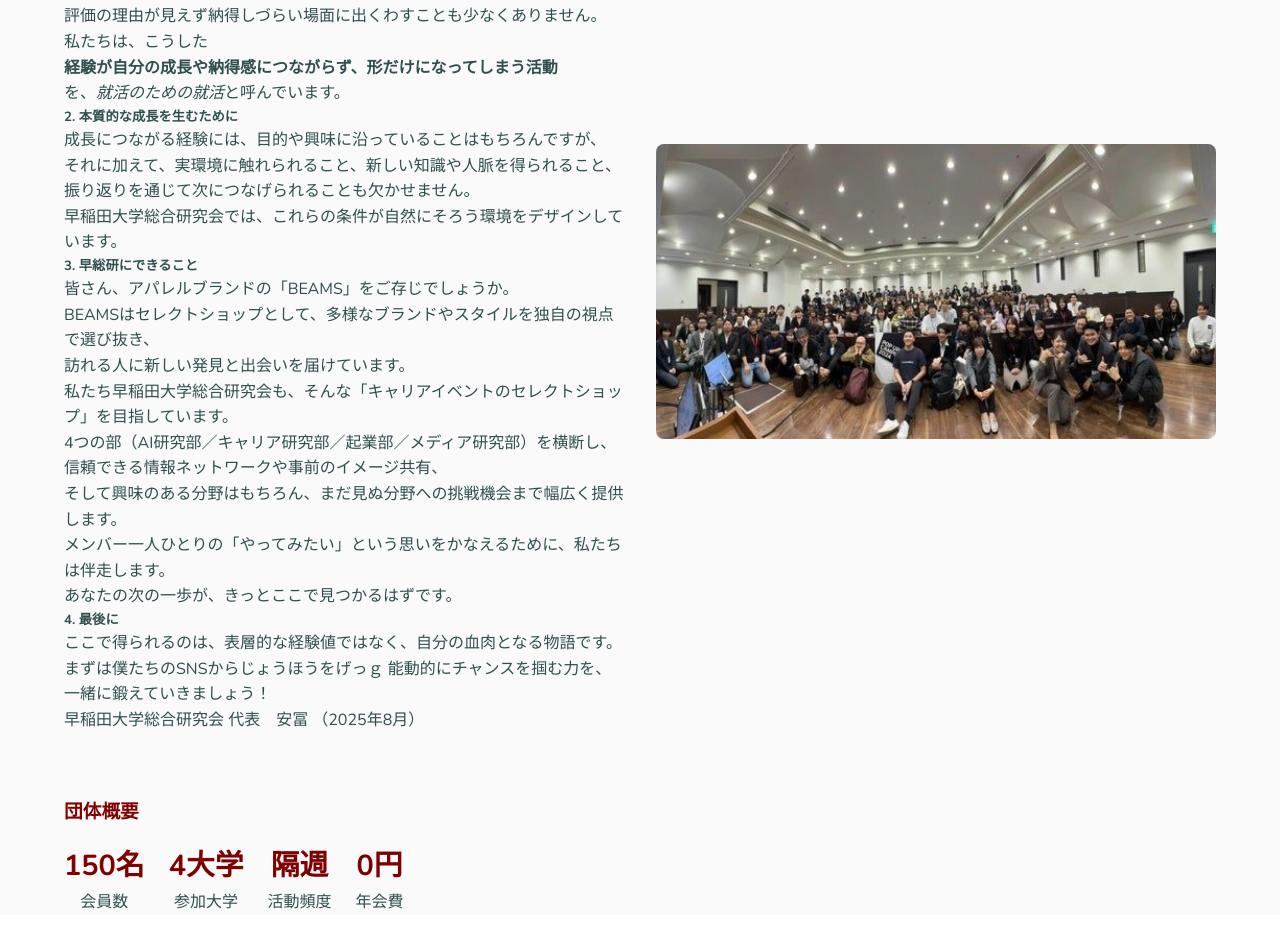
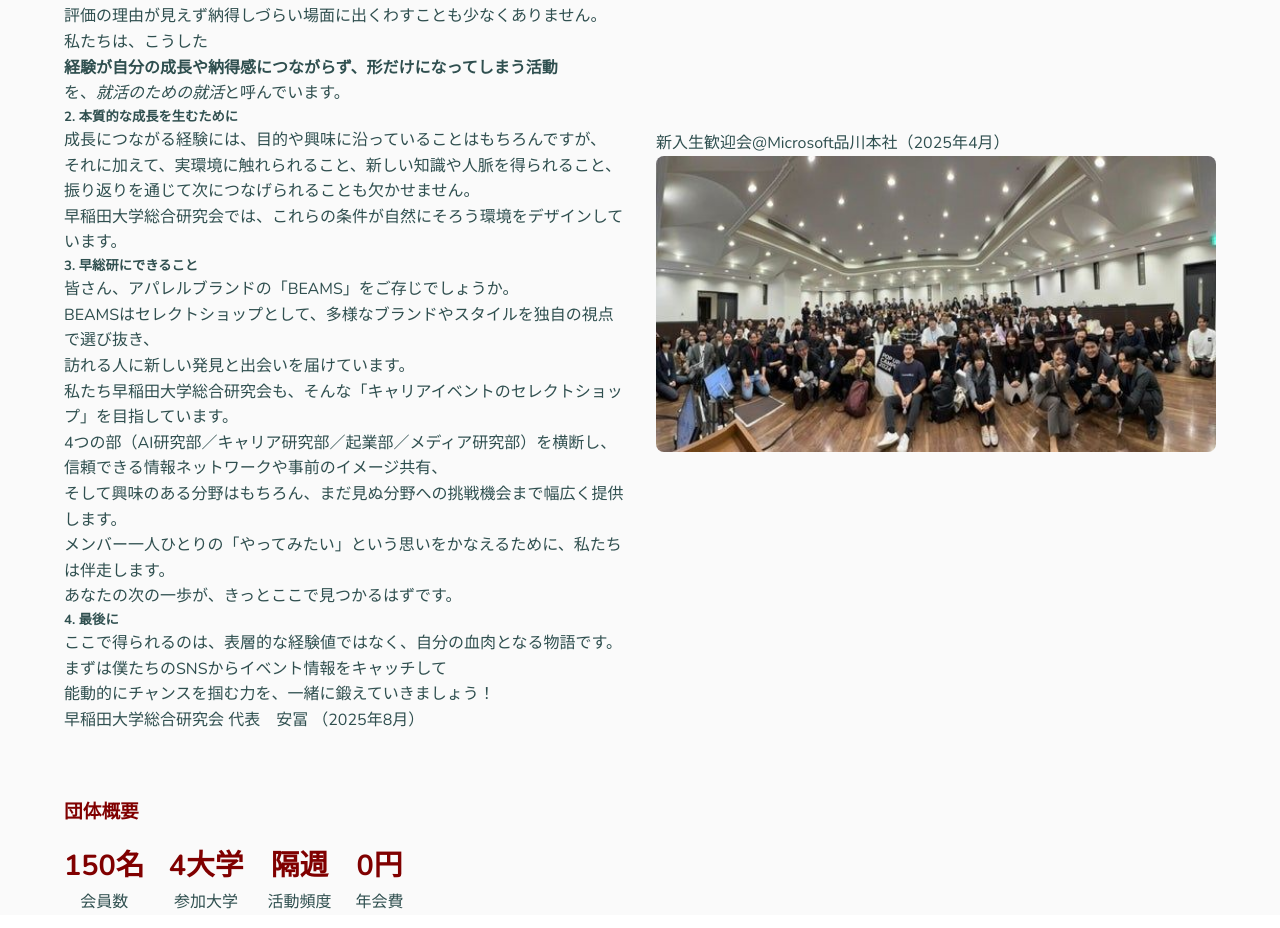
Before and after one commit to saleswasera-del/sousouken.github.io, a plain HTML site: page about.html in a window 1280 px wide. Shown: the part 907-1835 px from the top of the page. Drawn offline with nearby package versions, Linux system fonts and the light colour scheme; files whose address does not match are found by name.

Commit message:
Update about.html

```diff
--- a/about.html
+++ b/about.html
@@ -88,7 +88,7 @@
           <h5>4. 最後に</h5>
           <p>
             ここで得られるのは、表層的な経験値ではなく、自分の血肉となる物語です。<br>
-            まずは僕たちのSNSからじょうほうをげっｇ
+            まずは僕たちのSNSからイベント情報をキャッチして<br>
             能動的にチャンスを掴む力を、一緒に鍛えていきましょう！
           </p>
           <p class="signature">早稲田大学総合研究会 代表　安冨 （2025年8月）</p>
@@ -103,6 +103,7 @@
         </ul>
       </div>
       <div class="about-image">
+        <p>新入生歓迎会@Microsoft品川本社（2025年4月）</p>
         <img src="images/image_linkedin.jfif" alt="新入生歓迎会@Microsoft品川本社（2025年4月）" />
       </div>
     </div>
```
